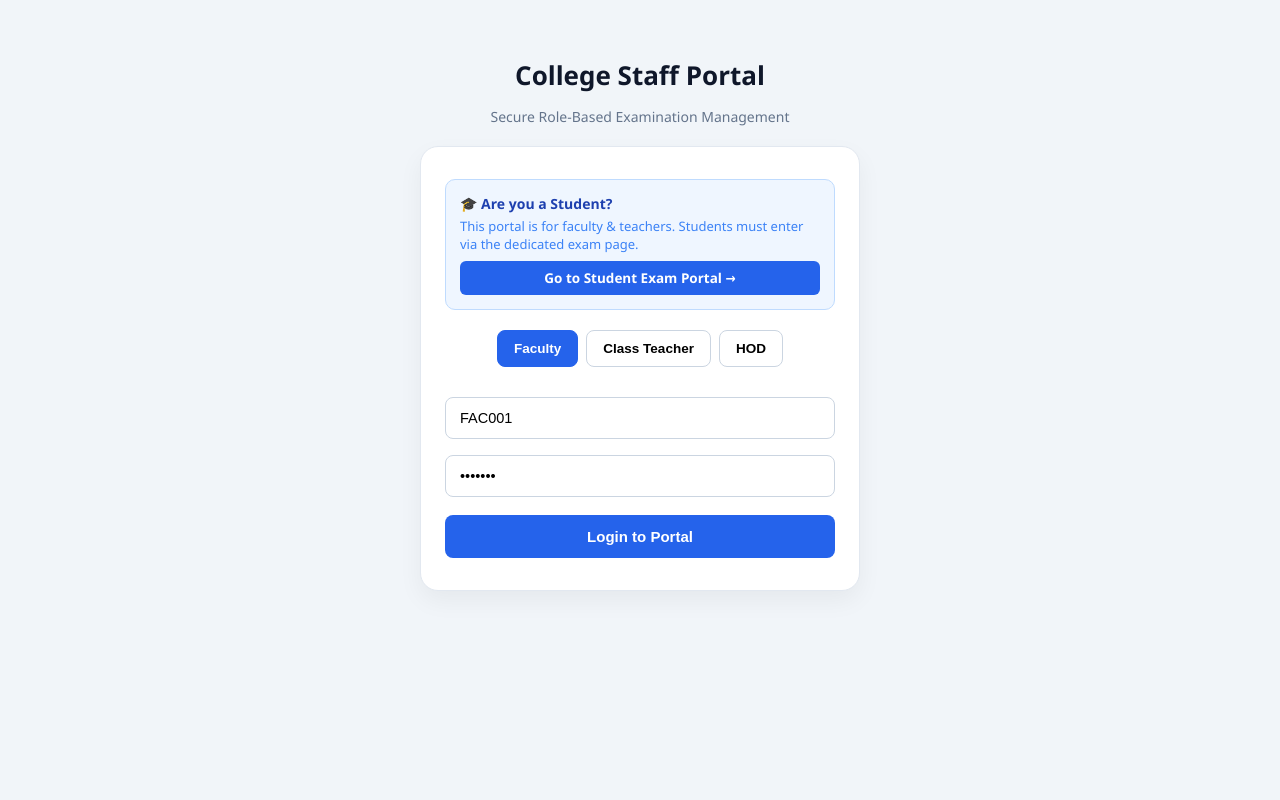
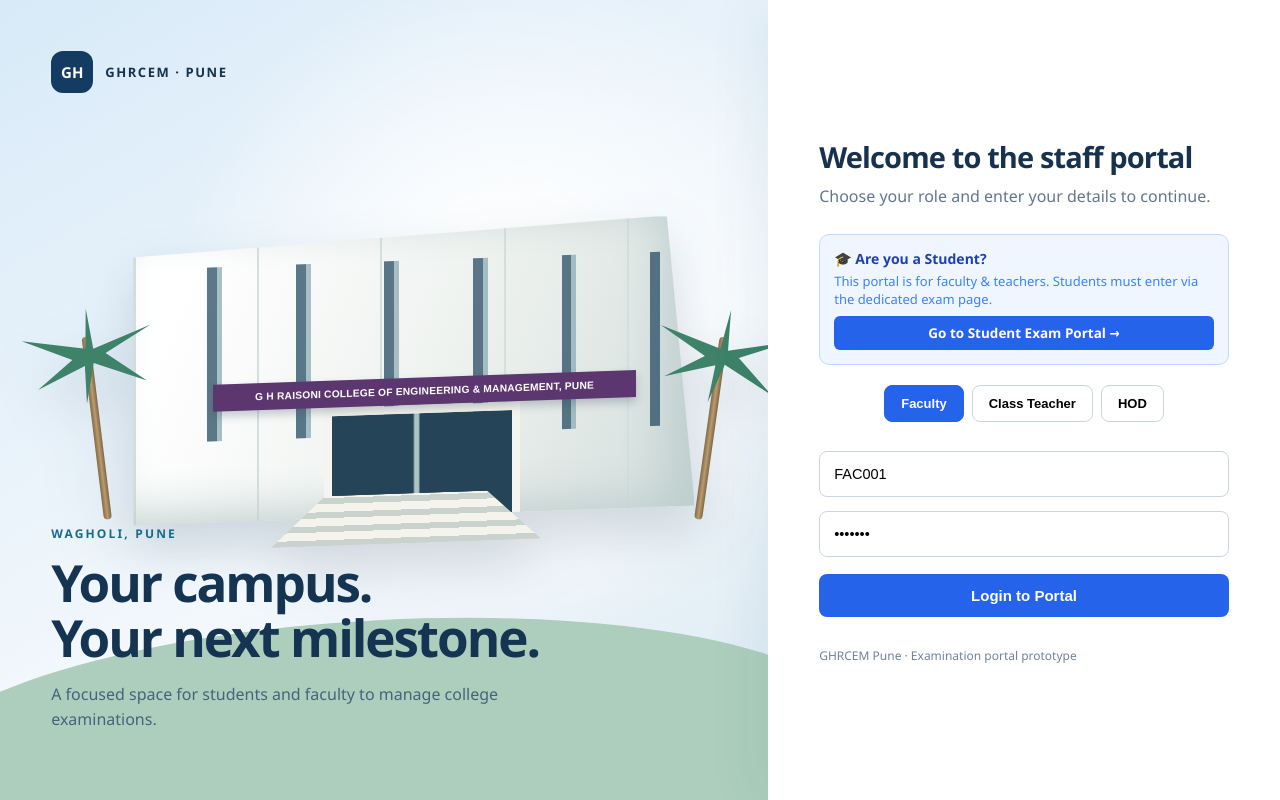
Before and after one commit to SakshamGadade06/COLLEGE_TEST, a website: page index.html in a window 1280 px wide. Drawn offline with Linux system fonts and the light colour scheme.

Commit message:
Add campus-inspired staff login without changing exam flows

```diff
--- a/index.html
+++ b/index.html
@@ -47,15 +47,26 @@
         .badge-green { background: #dcfce7; color: #15803d; }
         .badge-amber { background: #fef3c7; color: #b45309; }
     </style>
+    <link rel="stylesheet" href="/campus_scene.css">
 </head>
 <body>
 
     <!-- 1. STAFF LOGIN SCREEN -->
-    <div id="login-screen" class="screen active">
-        <h1 style="color: #0f172a; margin-bottom: 6px; font-size: 26px;">College Staff Portal</h1>
-        <p style="color: #64748b; margin-bottom: 20px; font-size: 14px;">Secure Role-Based Examination Management</p>
-
+    <div id="login-screen" class="screen active campus-login">
+        <section class="campus-visual" aria-label="Illustration inspired by the Wagholi campus entrance">
+            <div class="campus-brand"><span class="campus-mark">GH</span><span>GHRCEM &middot; Pune</span></div>
+            <div class="campus-art" aria-hidden="true">
+                <div class="campus-building"></div>
+                <div class="campus-sign">G H RAISONI COLLEGE OF ENGINEERING &amp; MANAGEMENT, PUNE</div>
+                <div class="campus-steps"></div>
+                <div class="campus-palm left"></div><div class="campus-palm right"></div>
+            </div>
+            <div class="campus-copy"><span class="eyebrow">Wagholi, Pune</span><h1>Your campus.<br>Your next milestone.</h1><p>A focused space for students and faculty to manage college examinations.</p></div>
+        </section>
+        <section class="campus-login-panel" aria-label="Staff portal sign in">
         <div class="login-card">
+            <h2>Welcome to the staff portal</h2>
+            <p class="login-intro">Choose your role and enter your details to continue.</p>
             <!-- Student Redirect Banner -->
             <div style="background: #eff6ff; border: 1.5px solid #bfdbfe; border-radius: 10px; padding: 14px; margin-bottom: 20px; text-align: left;">
                 <div style="font-weight: 700; color: #1e40af; font-size: 14px;">🎓 Are you a Student?</div>
@@ -78,6 +89,8 @@
             <button id="loginBtn" onclick="handleLogin()" class="btn btn-blue">Login to Portal</button>
             <p id="loginError" style="color: #dc2626; display: none; margin-top: 12px; font-size: 13.5px; font-weight: 600;"></p>
         </div>
+        <p class="campus-footer">GHRCEM Pune &middot; Examination portal prototype</p>
+        </section>
     </div>
 
     <!-- 2. HOD DASHBOARD -->
```
